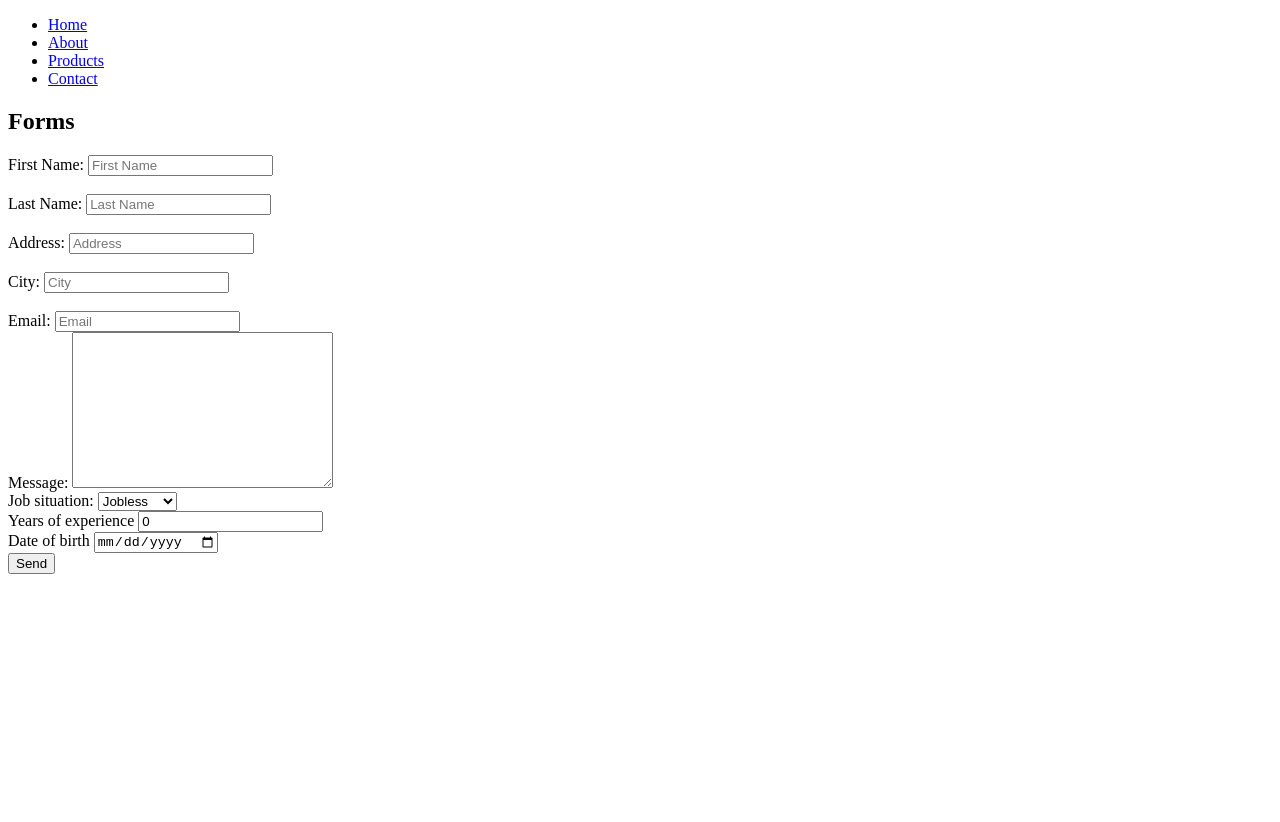
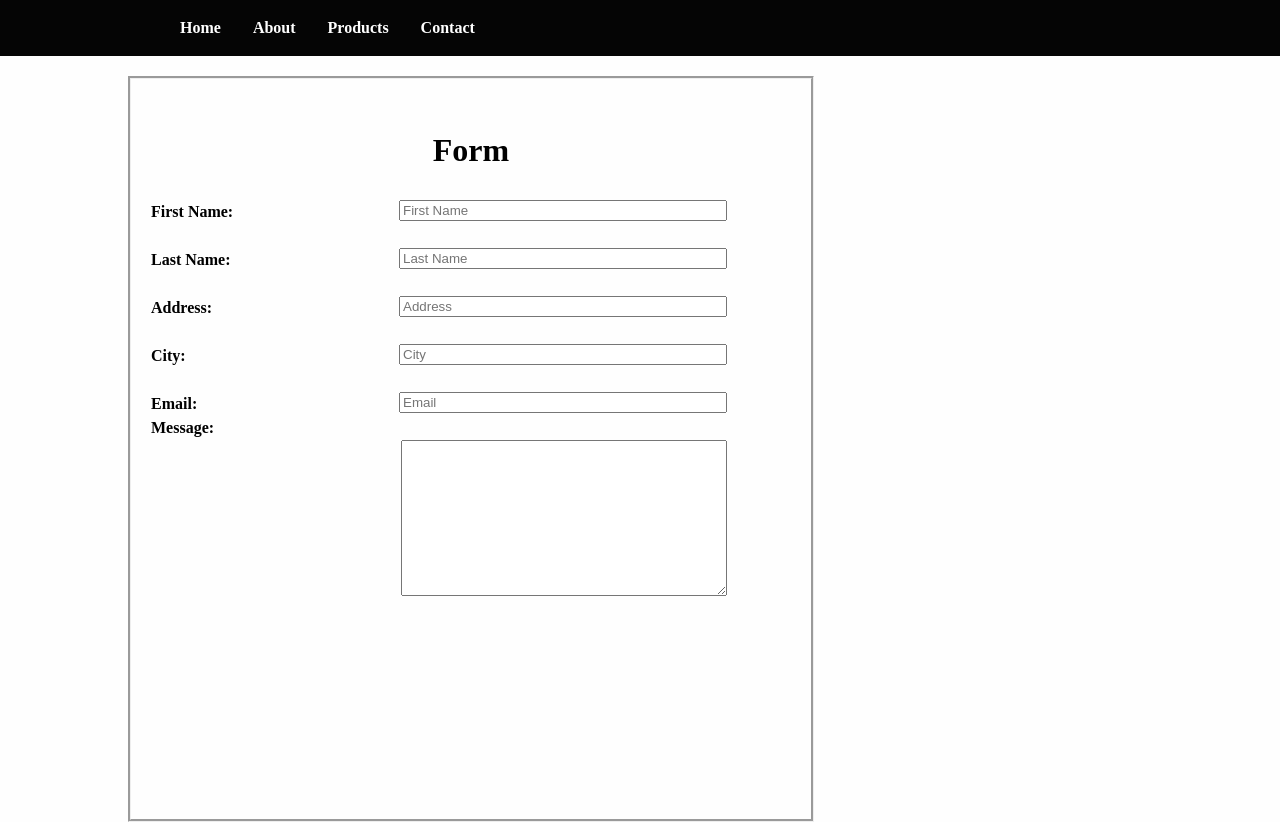
Before and after one commit to Hayan7/DigitalSkills, a plain HTML site: page project1/contact.html in a window 1280 px wide. Before the commit the page ends 800 px from the top, so only its background shows below. Drawn offline with Linux system fonts and the light colour scheme.

Commit message:
Adding contact styles

```diff
--- a/project1/contact.html
+++ b/project1/contact.html
@@ -3,7 +3,7 @@
 <head>
     <meta charset="UTF-8">
     <meta name="viewport" content="width=device-width, initial-scale=1.0">
-    <link rel="stylesheet" href="styles_contact.css">
+    <link rel="stylesheet" href="css/styles_contact.css">
     <title>Contact</title>
 </head>
 <body>
@@ -20,7 +20,7 @@
         </nav>
     </header>
     <div class="wrapper">
-        <h2>Forms</h2>
+        <h2>Form</h2>
         <form action="action.php" method="POST">
             <div>
                 <label for="">First Name:</label>
@@ -50,25 +50,7 @@
                 <label for="message">Message:</label>
                 <textarea name="" id="" cols="30" rows="10"></textarea>
             </div>
-            <div>
-                <label for="jobs">Job situation:</label>
-                <select name="job" id="">
-                    <option value="c#Programmer">Jobless</option>
-                    <option value="javaProgrammer">Worker</option>
-                    <option value="networkAdministrator">Employer</option>
-                </select>
-            </div>
-            <div>
-                <label for="yearsOfExperience">Years of experience</label>
-                <input type="number" name="yearsOfExperience" value="0" id="">
-            </div>
-            <div>
-                <label for="">Date of birth</label>
-                <input type="date">
-            </div>
-            <div>
-                <input type="submit" name="" id="toverzend" value="Send">
-            </div>
+
         </form>
     </div>
 </body>
--- /dev/null
+++ b/project1/css/styles_contact.css
@@ -0,0 +1,72 @@
+body{
+    background-color: rgb(254, 254, 254);
+    font-size: 1em; /*base fontsize is 16px  en 100% 14px*/
+    font-weight: bolder;
+    font-family: Arial, Helvetica 'Lucida Sans Unicode', sans-serif;
+    line-height: 1.5;
+    margin: 0 auto;
+    width: 100%;
+    clear: both;
+}
+/*Header Home .. Contact*/
+a{
+    text-decoration: none;
+}
+li {
+    float: left;
+}
+h1 {
+    color: rgb(17, 16, 17);
+    margin-top: auto;
+    text-align: center;
+}
+h2 {
+    text-align: center;
+    font-size: 2em;
+}
+.mainheader nav {
+    background-color: rgb(5, 5, 5);
+
+    height: 3.5em;
+}
+.mainheader nav ul {
+    text-align: center;
+    list-style: none;
+    margin: 0;
+}
+.mainheader nav ul li {
+    display: inline-block;
+}
+.mainheader nav ul li:first-of-type {
+    margin-left: 10%;
+}
+.mainheader a:hover, .mainheader a:active {
+    color: white;
+    background-color: rgb(87, 85, 92);
+    text-shadow: none;
+}
+
+.mainheader a:link, .mainheader a:visited {
+    color: white;
+    padding: 1em 1em;
+    display: block;
+    text-align: center;
+}
+input, textarea, select {
+    float: right;
+    margin-right: 10%;
+    margin-bottom: 10px;
+    width: 50%;
+}
+.wrapper {
+    border-style: groove;
+    width: 50%;
+    height: 700px;
+    margin-top: 20px;
+    padding: 20px;
+    margin-left: 10%;
+}
+label {
+        position: relative;
+        top: 15%;
+}
```
Also changed, not shown: project1/css/style.css (+0 -14 lines).
